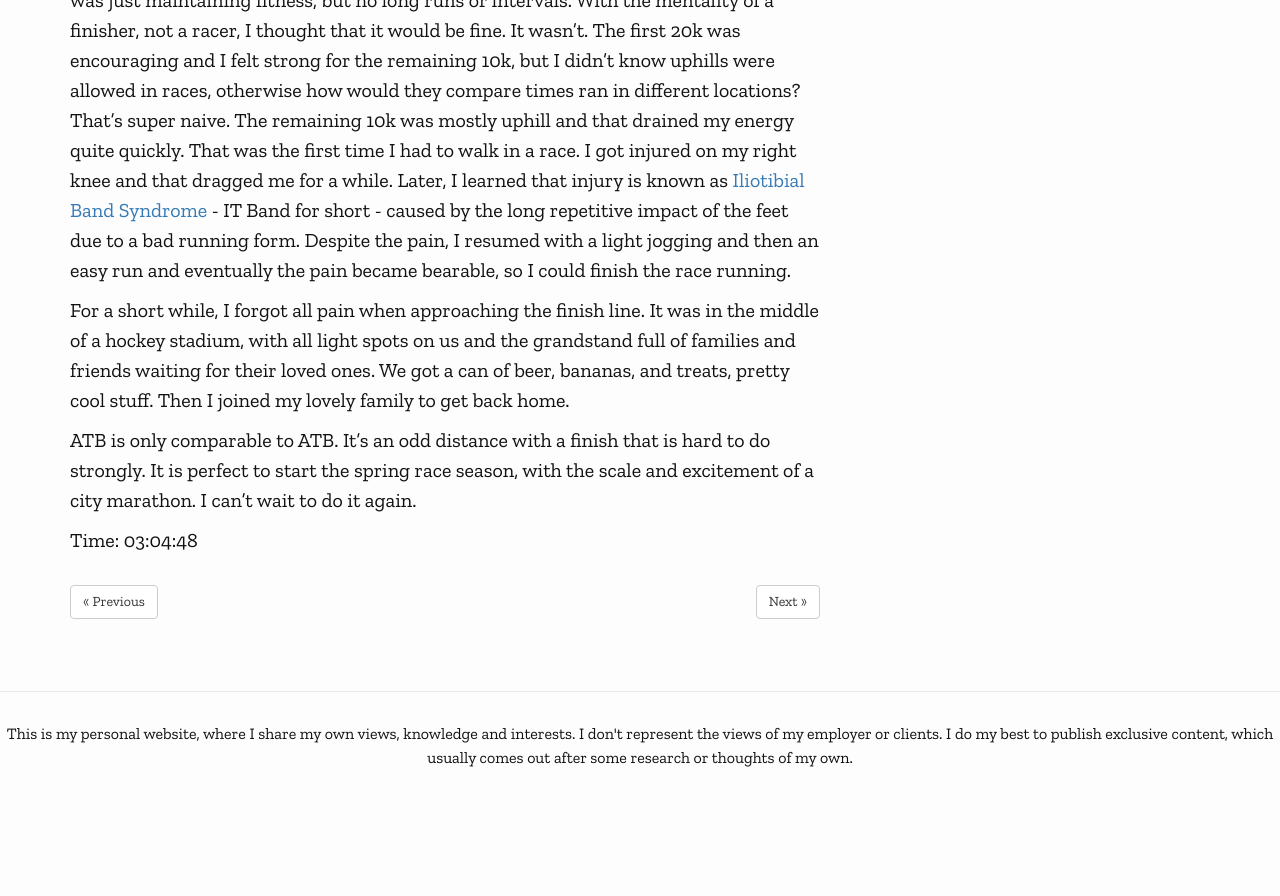
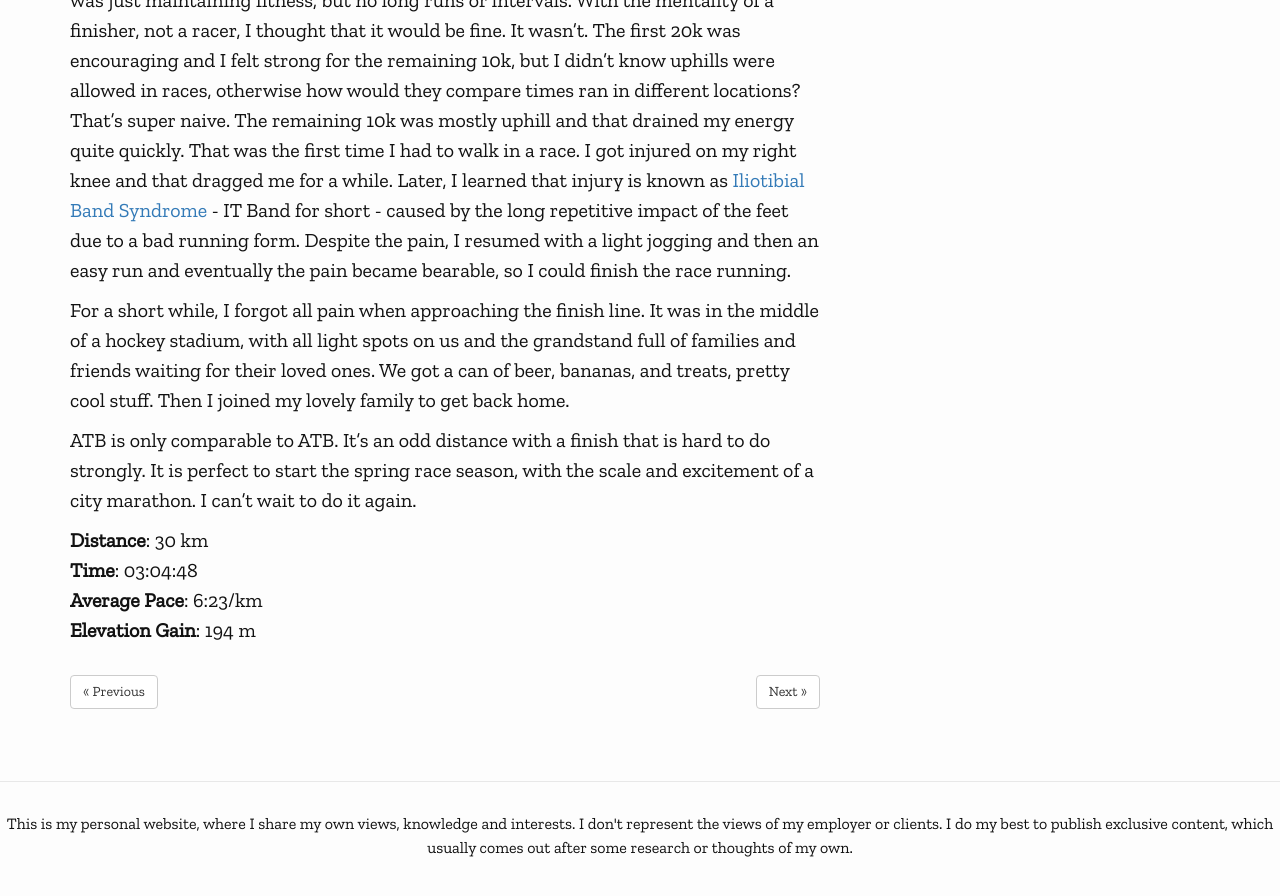
Before and after one commit to htmfilho/sports, a Jekyll site: the page built from _posts/2019-03-30-around-the-bay.md, in a window 1280 px wide and 900 px high, scrolled down 1031 px. Shown: the top 896 px of the window. Built offline with Jekyll 4.4.1, drawn with Linux system fonts in a browser that asks for light colours; nearby versions of some CDN libraries; some web fonts are replaced; comment, search, counter and statistics services are not loaded; before the commit the page ends 1841 px from its top, so only the background shows below that.

Commit message:
Added metrics to the around the bay article

```diff
--- a/_posts/2019-03-30-around-the-bay.md
+++ b/_posts/2019-03-30-around-the-bay.md
@@ -18,4 +18,7 @@ For a short while, I forgot  all pain when approaching the finish line. It was i
 
 ATB is only comparable to ATB. It's an odd distance with a finish that is hard to do strongly. It is perfect to start the spring race season, with the scale and excitement of a city marathon. I can't wait to do it again.
 
-Time: 03:04:48
+**Distance**: 30 km\
+**Time**:  03:04:48\
+**Average Pace**: 6:23/km\
+**Elevation Gain**: 194 m
```
